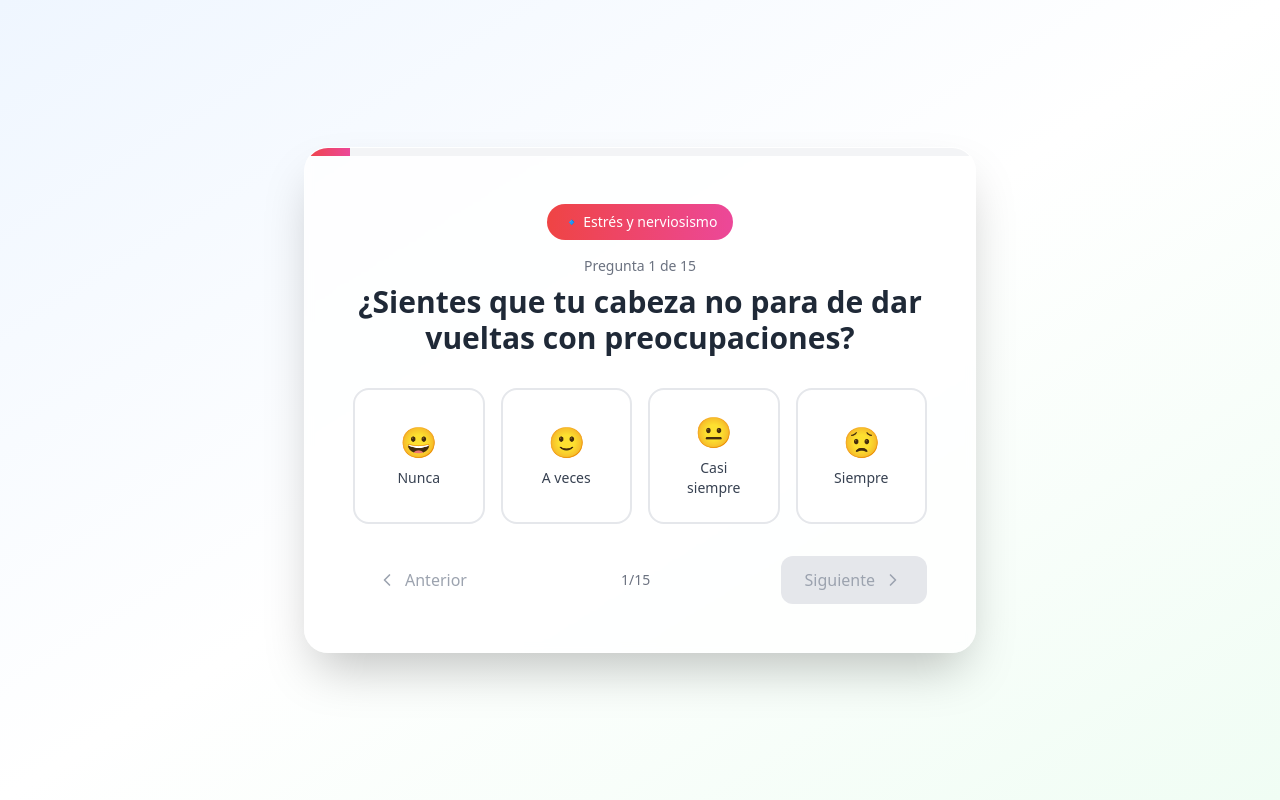
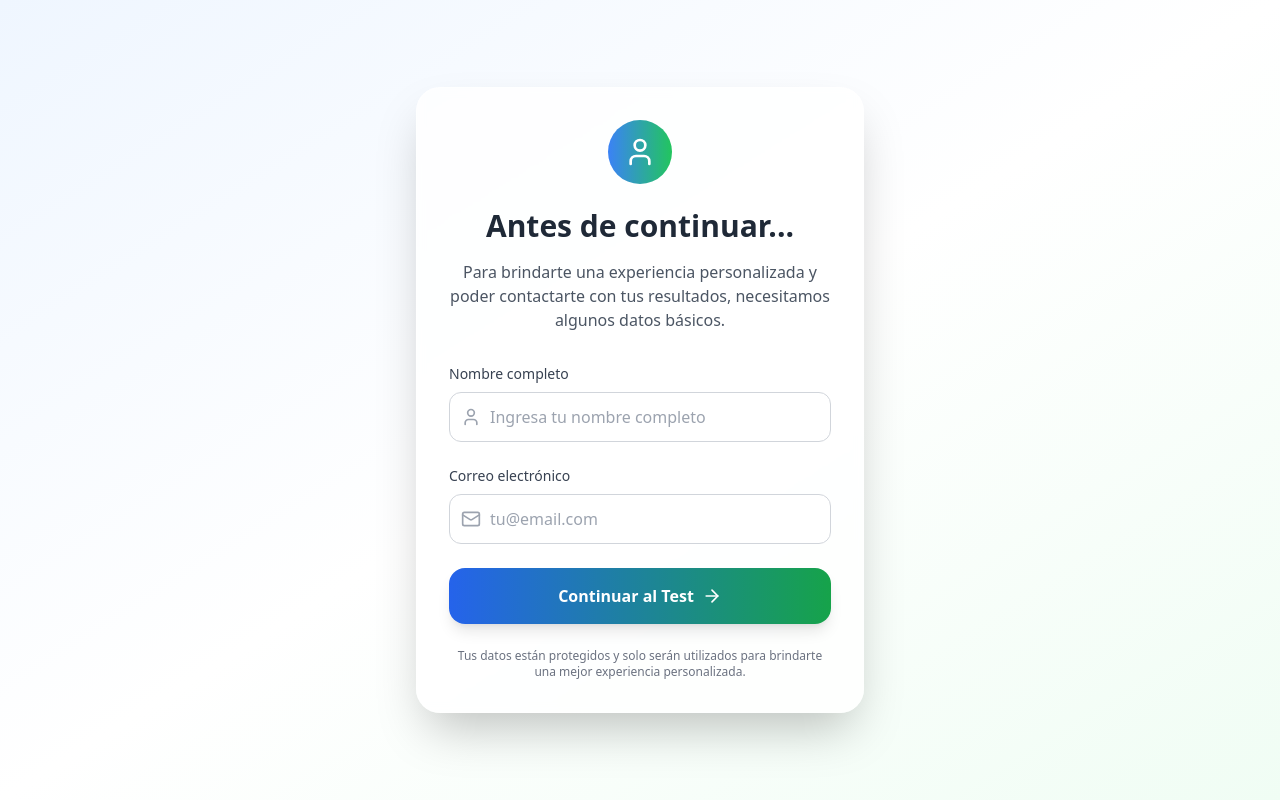
Before and after one commit to NeurOrigamis/TamizajeOrigamis-Ventas, a React (Vite) app: page / in a window 1280 px wide. Both pictures are taken after a click on the button "Comenzar Evaluación". Built offline with nearby package versions, Linux system fonts and the light colour scheme.

Commit message:
feat: agrega formulario de registro previo al cuestionario

```diff
--- a/src/App.tsx
+++ b/src/App.tsx
@@ -1,29 +1,38 @@
 import React, { useState } from 'react';
 import { WelcomeScreen } from './components/WelcomeScreen';
+import { RegistrationForm } from './components/RegistrationForm';
 import { QuestionCard } from './components/QuestionCard';
 import { ResultsScreen } from './components/ResultsScreen';
 import { useQuestionnaireLogic } from './hooks/useQuestionnaireLogic';
 
-type AppState = 'welcome' | 'questionnaire' | 'results';
+type AppState = 'welcome' | 'registration' | 'questionnaire' | 'results';
 
 function App() {
   const [appState, setAppState] = useState<AppState>('welcome');
+  const [userData, setUserData] = useState<{ name: string; email: string } | null>(null);
   const {
     currentQuestion,
     currentQuestionIndex,
     totalQuestions,
     currentAnswer,
     isCompleted,
+    sessionId,
     answerQuestion,
     goToNextQuestion,
     goToPreviousQuestion,
     calculateResult,
+    calculateCategoryScores,
     resetQuestionnaire,
     canGoNext,
     canGoPrevious
   } = useQuestionnaireLogic();
 
   const handleStart = () => {
+    setAppState('registration');
+  };
+
+  const handleRegister = (name: string, email: string) => {
+    setUserData({ name, email });
     setAppState('questionnaire');
   };
 
@@ -36,6 +45,7 @@ function App() {
 
   const handleRestart = () => {
     resetQuestionnaire();
+    setUserData(null);
     setAppState('welcome');
   };
 
@@ -43,9 +53,23 @@ function App() {
     return <WelcomeScreen onStart={handleStart} />;
   }
 
+  if (appState === 'registration') {
+    return <RegistrationForm onRegister={handleRegister} />;
+  }
+
   if (appState === 'results') {
     const { result, score } = calculateResult();
-    return <ResultsScreen result={result} score={score} onRestart={handleRestart} />;
+    const categoryScores = calculateCategoryScores();
+    return (
+      <ResultsScreen
+        result={result}
+        score={score}
+        categoryScores={categoryScores}
+        sessionId={sessionId}
+        userData={userData}
+        onRestart={handleRestart}
+      />
+    );
   }
 
   // Questionnaire state
--- /dev/null
+++ b/src/components/RegistrationForm.tsx
@@ -0,0 +1,139 @@
+import React, { useState } from 'react';
+import { User, Mail, ArrowRight, Loader2 } from 'lucide-react';
+
+interface RegistrationFormProps {
+  onRegister: (name: string, email: string) => void;
+}
+
+export const RegistrationForm: React.FC<RegistrationFormProps> = ({ onRegister }) => {
+  const [name, setName] = useState('');
+  const [email, setEmail] = useState('');
+  const [isSubmitting, setIsSubmitting] = useState(false);
+  const [error, setError] = useState('');
+
+  const validateEmail = (email: string) => {
+    const emailRegex = /^[^\s@]+@[^\s@]+\.[^\s@]+$/;
+    return emailRegex.test(email);
+  };
+
+  const handleSubmit = async (e: React.FormEvent) => {
+    e.preventDefault();
+
+    if (!name.trim()) {
+      setError('Por favor ingresa tu nombre');
+      return;
+    }
+
+    if (!email.trim()) {
+      setError('Por favor ingresa tu correo electrónico');
+      return;
+    }
+
+    if (!validateEmail(email)) {
+      setError('Por favor ingresa un correo electrónico válido');
+      return;
+    }
+
+    setIsSubmitting(true);
+    setError('');
+
+    try {
+      // Solo registramos los datos básicos aquí
+      // Los datos completos se enviarán cuando se muestren los resultados
+      onRegister(name.trim(), email.trim());
+    } catch (error) {
+      console.error('Error al enviar datos:', error);
+      setError('Hubo un error al registrar tus datos. Por favor intenta nuevamente.');
+    } finally {
+      setIsSubmitting(false);
+    }
+  };
+
+  return (
+    <div className="min-h-screen bg-gradient-to-br from-blue-50 via-white to-green-50 flex items-center justify-center p-4">
+      <div className="max-w-md w-full">
+        <div className="bg-white/80 backdrop-blur-sm rounded-3xl shadow-2xl p-8 border border-white/20">
+          <div className="text-center mb-8">
+            <div className="inline-flex items-center justify-center w-16 h-16 bg-gradient-to-r from-blue-500 to-green-500 rounded-full mb-6">
+              <User className="w-8 h-8 text-white" />
+            </div>
+            <h1 className="text-2xl md:text-3xl font-bold text-gray-800 mb-4">
+              Antes de continuar...
+            </h1>
+            <p className="text-gray-600">
+              Para brindarte una experiencia personalizada y poder contactarte con tus resultados, necesitamos algunos datos básicos.
+            </p>
+          </div>
+
+          <form onSubmit={handleSubmit} className="space-y-6">
+            <div>
+              <label htmlFor="name" className="block text-sm font-medium text-gray-700 mb-2">
+                Nombre completo
+              </label>
+              <div className="relative">
+                <User className="absolute left-3 top-1/2 transform -translate-y-1/2 w-5 h-5 text-gray-400" />
+                <input
+                  type="text"
+                  id="name"
+                  value={name}
+                  onChange={(e) => setName(e.target.value)}
+                  className="w-full pl-10 pr-4 py-3 border border-gray-300 rounded-xl focus:ring-2 focus:ring-blue-500 focus:border-transparent transition-all duration-200"
+                  placeholder="Ingresa tu nombre completo"
+                  disabled={isSubmitting}
+                />
+              </div>
+            </div>
+
+            <div>
+              <label htmlFor="email" className="block text-sm font-medium text-gray-700 mb-2">
+                Correo electrónico
+              </label>
+              <div className="relative">
+                <Mail className="absolute left-3 top-1/2 transform -translate-y-1/2 w-5 h-5 text-gray-400" />
+                <input
+                  type="email"
+                  id="email"
+                  value={email}
+                  onChange={(e) => setEmail(e.target.value)}
+                  className="w-full pl-10 pr-4 py-3 border border-gray-300 rounded-xl focus:ring-2 focus:ring-blue-500 focus:border-transparent transition-all duration-200"
+                  placeholder="tu@email.com"
+                  disabled={isSubmitting}
+                />
+              </div>
+            </div>
+
+            {error && (
+              <div className="bg-red-50 border border-red-200 rounded-xl p-4">
+                <p className="text-red-600 text-sm">{error}</p>
+              </div>
+            )}
+
+            <button
+              type="submit"
+              disabled={isSubmitting}
+              className="w-full bg-gradient-to-r from-blue-600 to-green-600 text-white font-semibold py-4 px-8 rounded-2xl hover:from-blue-700 hover:to-green-700 transform hover:scale-105 transition-all duration-200 shadow-lg hover:shadow-xl flex items-center justify-center space-x-2 disabled:opacity-50 disabled:cursor-not-allowed disabled:transform-none"
+            >
+              {isSubmitting ? (
+                <>
+                  <Loader2 className="w-5 h-5 animate-spin" />
+                  <span>Registrando...</span>
+                </>
+              ) : (
+                <>
+                  <span>Continuar al Test</span>
+                  <ArrowRight className="w-5 h-5 group-hover:translate-x-1 transition-transform duration-200" />
+                </>
+              )}
+            </button>
+          </form>
+
+          <div className="mt-6 text-center">
+            <p className="text-xs text-gray-500">
+              Tus datos están protegidos y solo serán utilizados para brindarte una mejor experiencia personalizada.
+            </p>
+          </div>
+        </div>
+      </div>
+    </div>
+  );
+};
--- a/src/components/ResultsScreen.tsx
+++ b/src/components/ResultsScreen.tsx
@@ -4,6 +4,13 @@ import { MessageCircle, RefreshCw, Heart } from 'lucide-react';
 interface ResultsScreenProps {
   result: 'green' | 'yellow' | 'red';
   score: number;
+  categoryScores: {
+    scoreEstres: number;
+    scoreAnimo: number;
+    scoreConfianza: number;
+  };
+  sessionId: string;
+  userData: { name: string; email: string } | null;
   onRestart: () => void;
 }
 
@@ -38,17 +45,54 @@ const resultData = {
     bgGradient: 'from-red-50 via-white to-pink-50',
     interpretation: 'Tus respuestas indican un estado de alta desregulación emocional, caracterizado por ansiedad persistente, dificultades de sueño, pensamientos recurrentes y sensación de falta de recursos internos. Esto corresponde a un nivel crítico en la autorregulación neuropsicológica, donde el sistema nervioso permanece en modo de alerta constante y pierde capacidad de recuperación espontánea.',
     professional: 'La evidencia clínica muestra que permanecer en este estado aumenta el riesgo de deterioro en la salud física, en las relaciones y en el rendimiento laboral. No se trata de un signo de debilidad, sino de un indicador de que tus mecanismos de afrontamiento actuales no son suficientes frente a las exigencias que enfrentas. Este resultado debe interpretarse como una señal clara de intervención inmediata.',
-    recommendation: 'Es fundamental contactar a un especialista de manera urgente, para recibir apoyo que restaure la estabilidad emocional y fisiológica. La intervención temprana es clave: permite reducir los síntomas, prevenir complicaciones mayores y recuperar una base sólida de bienestar. Pedir ayuda en esta fase no es un signo de fragilidad, sino un acto de responsabilidad con tu salud y tu entorno.',
-    whatsappMessage: 'Hola! Acabo de completar el Test de Estado Emocional y mi resultado fue ROJO - Alerta Emocional. Necesito contactar con su equipo de apoyo de manera urgente para recibir asistencia profesional.'
+    recommendation: 'Es fundamental contactar a un especialista de manera prioritaria, para recibir apoyo que restaure la estabilidad emocional y fisiológica. La intervención temprana es clave: permite reducir los síntomas, prevenir complicaciones mayores y recuperar una base sólida de bienestar. Pedir ayuda en esta fase no es un signo de fragilidad, sino un acto de responsabilidad con tu salud y tu entorno.',
+    whatsappMessage: 'Hola! Acabo de completar el Test de Estado Emocional y mi resultado fue ROJO - Alerta Emocional. Me gustaría contactar con su equipo de apoyo de manera prioritaria para recibir asistencia profesional.'
   }
 };
 
-export const ResultsScreen: React.FC<ResultsScreenProps> = ({ result, score, onRestart }) => {
+export const ResultsScreen: React.FC<ResultsScreenProps> = ({ result, score, categoryScores, sessionId, userData, onRestart }) => {
   const data = resultData[result];
+
+  // Enviar datos completos a Google Sheets cuando se muestran los resultados
+  React.useEffect(() => {
+    if (userData) {
+      const sendCompleteData = async () => {
+        try {
+          const completeData = {
+            timestamp: new Date().toISOString(),
+            nombre: userData.name,
+            email: userData.email,
+            sessionId: sessionId,
+            userAgent: navigator.userAgent,
+            scoreTotal: score,
+            scoreEstres: categoryScores.scoreEstres,
+            scoreAnimo: categoryScores.scoreAnimo,
+            scoreConfianza: categoryScores.scoreConfianza
+          };
+
+          await fetch('https://script.google.com/macros/s/AKfycbwZ7HLswtDhWhkvEu583zzrvJTUffXFtdPTxyj1qKSbfwTfqQNuucUYVJJ5Lz4XOubnUw/exec', {
+            method: 'POST',
+            mode: 'no-cors',
+            headers: {
+              'Content-Type': 'application/json',
+            },
+            body: JSON.stringify(completeData)
+          });
+        } catch (error) {
+          console.error('Error al enviar datos completos:', error);
+        }
+      };
+
+      sendCompleteData();
+    }
+  }, [userData, sessionId, score, categoryScores]);
 
   const handleWhatsAppContact = () => {
     const phoneNumber = '56930179724';
-    const message = encodeURIComponent(data.whatsappMessage);
+    const personalizedMessage = userData
+      ? `Hola! Soy ${userData.name}, acabo de completar el Test de Estado Emocional y mi resultado fue ${data.title.split(' – ')[1]} ${data.color}. ${data.whatsappMessage.split('. ')[1]}`
+      : data.whatsappMessage;
+    const message = encodeURIComponent(personalizedMessage);
     const whatsappUrl = `https://wa.me/${phoneNumber}?text=${message}`;
     window.open(whatsappUrl, '_blank');
   };
@@ -71,6 +115,14 @@ export const ResultsScreen: React.FC<ResultsScreenProps> = ({ result, score, onR
           <div className="p-8 md:p-12 space-y-8">
             {/* Score */}
             <div className="text-center">
+              {userData && (
+                <div className="mb-6">
+                  <h3 className="text-lg font-semibold text-gray-800">
+                    Hola {userData.name} 👋
+                  </h3>
+                  <p className="text-gray-600">Aquí están tus resultados personalizados</p>
+                </div>
+              )}
               <div className="inline-flex items-center justify-center w-16 h-16 bg-gray-100 rounded-full mb-4">
                 <span className="text-2xl font-bold text-gray-700">{score}</span>
               </div>
--- a/src/hooks/useQuestionnaireLogic.ts
+++ b/src/hooks/useQuestionnaireLogic.ts
@@ -13,6 +13,7 @@ export const useQuestionnaireLogic = () => {
   const [currentQuestionIndex, setCurrentQuestionIndex] = useState(0);
   const [answers, setAnswers] = useState<Answer[]>([]);
   const [isCompleted, setIsCompleted] = useState(false);
+  const [sessionId] = useState(() => `session_${Date.now()}_${Math.random().toString(36).substr(2, 9)}`);
 
   const currentQuestion = questions[currentQuestionIndex];
   const totalQuestions = questions.length;
@@ -67,6 +68,25 @@ export const useQuestionnaireLogic = () => {
     return { result, score: totalScore };
   }, [answers]);
 
+  const calculateCategoryScores = useCallback(() => {
+    const stressQuestions = [1, 2, 3, 4, 5]; // IDs de preguntas de estrés
+    const moodQuestions = [6, 7, 8, 9, 10]; // IDs de preguntas de ánimo
+    const confidenceQuestions = [11, 12, 13, 14, 15]; // IDs de preguntas de confianza
+
+    const scoreEstres = answers
+      .filter(answer => stressQuestions.includes(answer.questionId))
+      .reduce((sum, answer) => sum + answer.value, 0);
+
+    const scoreAnimo = answers
+      .filter(answer => moodQuestions.includes(answer.questionId))
+      .reduce((sum, answer) => sum + answer.value, 0);
+
+    const scoreConfianza = answers
+      .filter(answer => confidenceQuestions.includes(answer.questionId))
+      .reduce((sum, answer) => sum + answer.value, 0);
+
+    return { scoreEstres, scoreAnimo, scoreConfianza };
+  }, [answers]);
   const resetQuestionnaire = useCallback(() => {
     setCurrentQuestionIndex(0);
     setAnswers([]);
@@ -83,10 +103,12 @@ export const useQuestionnaireLogic = () => {
     currentAnswer,
     answers,
     isCompleted,
+    sessionId,
     answerQuestion,
     goToNextQuestion,
     goToPreviousQuestion,
     calculateResult,
+    calculateCategoryScores,
     resetQuestionnaire,
     canGoNext,
     canGoPrevious
```
